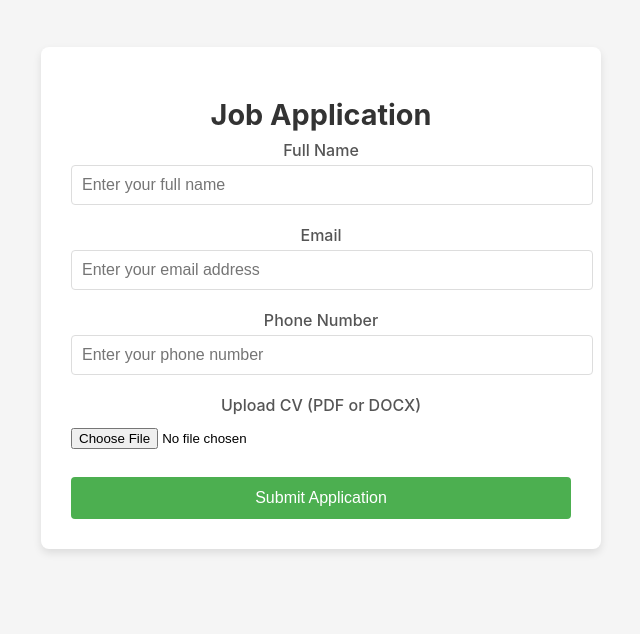
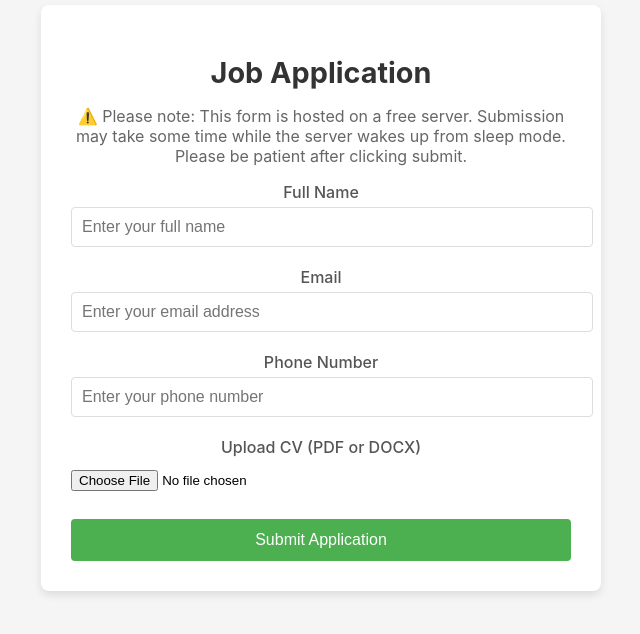
Before and after one commit to diluthrangana/job-application-processing-pipeline, a React (Create React App) app in the folder client/: page / in a window 1280 px wide. Shown: the part 122-756 px from the top of the page, without its empty margins (319-959 px from the left). Built offline with nearby package versions, Linux system fonts and the light colour scheme.

Commit message:
add hosting notice and update submit button text in ApplicationForm

```diff
--- a/client/src/components/ApplicationForm.js
+++ b/client/src/components/ApplicationForm.js
@@ -115,6 +115,10 @@ const ApplicationForm = () => {
       <div className="form-card">
         <h1>Job Application</h1>
 
+        <div className="hosting-notice">
+          <p>⚠️ Please note: This form is hosted on a free server. Submission may take some time while the server wakes up from sleep mode. Please be patient after clicking submit.</p>
+        </div>
+
         {errors.submit && (
           <div className="error-message">{errors.submit}</div>
         )}
@@ -173,7 +177,7 @@ const ApplicationForm = () => {
           </div>
 
           <button type="submit" className="submit-button" disabled={loading}>
-            {loading ? 'Submitting...' : 'Submit Application'}
+            {loading ? 'Submitting... (This may take a moment)' : 'Submit Application'}
           </button>
         </form>
       </div>
```
